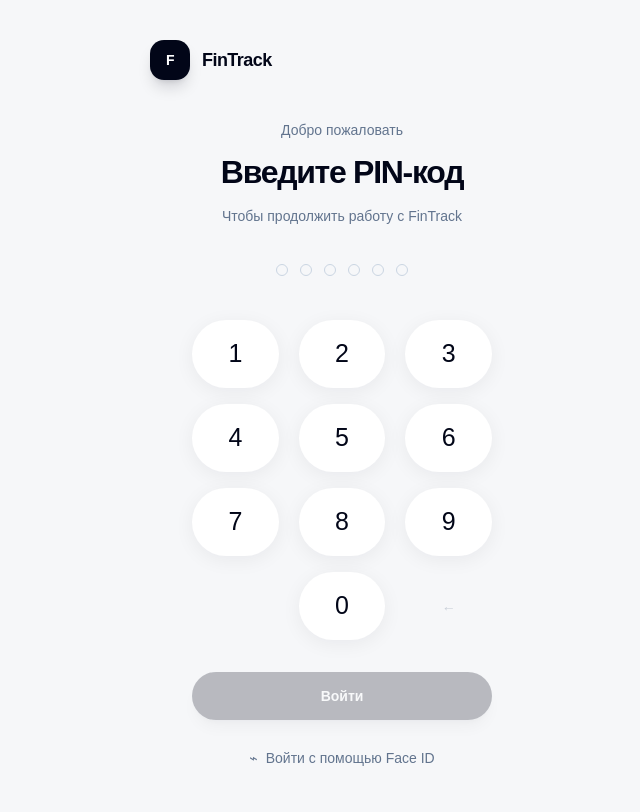
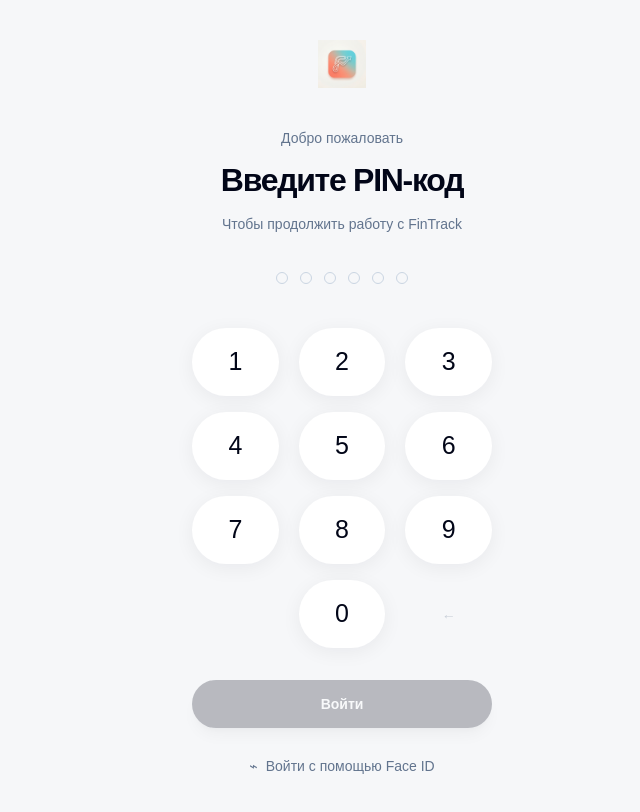
Before and after one commit to samusevvadim24-sys/fintrack, a Next.js app: page / in a window 1280 px wide. Shown: the top 812 px of the page, without its empty margins (298-938 px from the left). Built offline with nearby package versions, Linux system fonts and the light colour scheme.

Commit message:
Use uploaded FinTrack logo on login screen

```diff
--- a/app/page.tsx
+++ b/app/page.tsx
@@ -1,5 +1,6 @@
 "use client";
 
+import Image from "next/image";
 import { useState } from "react";
 
 const keys = ["1", "2", "3", "4", "5", "6", "7", "8", "9"];
@@ -18,11 +19,15 @@
   return (
     <main className="min-h-dvh overflow-hidden bg-[#f6f7f9] text-slate-950">
       <div className="mx-auto flex min-h-dvh w-full max-w-md flex-col px-6 pb-8 pt-10 sm:px-8">
-        <header className="flex items-center gap-3">
-          <div className="flex h-10 w-10 items-center justify-center rounded-[14px] bg-slate-950 text-sm font-bold tracking-tight text-white shadow-lg shadow-slate-950/15">
-            F
-          </div>
-          <span className="text-lg font-semibold tracking-[-0.03em]">FinTrack</span>
+        <header className="flex items-center justify-center">
+          <Image
+            src="/logo.jpg"
+            alt="FinTrack"
+            width={180}
+            height={60}
+            className="h-12 w-auto object-contain"
+            priority
+          />
         </header>
 
         <section className="flex flex-1 flex-col items-center justify-center pb-4 pt-10">
```
